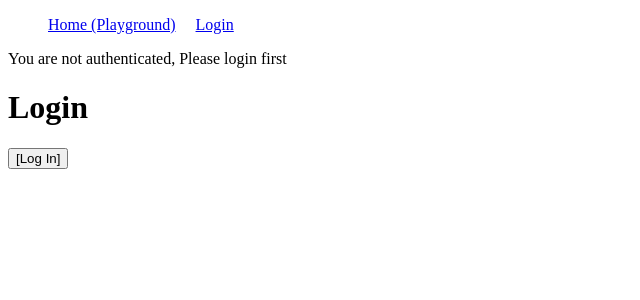
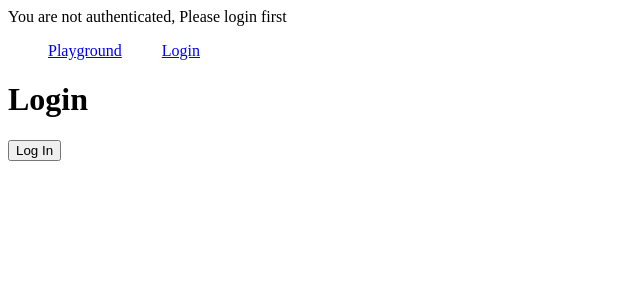
Before and after one commit to acciojob/code-playground-ManimehalaiAnandaraj, a React app: page /login in a window 1280 px wide. Shown: the top 300 px of the page, without its empty margins (0-640 px from the left). Built offline with nearby package versions, Linux system fonts and the light colour scheme.

Commit message:
Completed assignment

```diff
--- a/src/components/App.js
+++ b/src/components/App.js
@@ -1,4 +1,4 @@
-
+//import React from 'react';
 import React, { useState } from 'react';
 import { BrowserRouter as Router, Route, Routes, Link, Navigate } from 'react-router-dom';
 
@@ -17,14 +17,6 @@ const App = () => {
     <Router>
       <div className="main-container">
         <nav>
-          <ul style={{ display: 'flex', listStyle: 'none', gap: '20px' }}>
-            <li>
-              <Link to="/">Home (Playground)</Link>
-            </li>
-            <li>
-              <Link to="/login">Login</Link>
-            </li>
-          </ul>
           <div>
             {isAuthenticated ? (
               <>
@@ -35,6 +27,17 @@ const App = () => {
               <span>You are not authenticated, Please login first</span>
             )}
           </div>
+
+          <ul style={{ display: 'flex', listStyle: 'none', gap: '20px' }}>
+            <li>
+              <Link to="/">Playground</Link>
+            </li>
+            <br></br>
+            <li>
+              <Link to="/login">Login</Link>
+            </li>
+          </ul>
+
         </nav>
 
         <Routes>
@@ -70,6 +73,7 @@ const HomePage = () => {
     <div>
       <h1>Code Playground</h1>
       <p>Hi Welcome to Code playground</p>
+
     </div>
   );
 };
@@ -82,7 +86,7 @@ const LoginPage = ({ isAuthenticated, onLogin }) => {
   return (
     <div>
       <h1>Login</h1>
-      <button onClick={onLogin}>[Log In]</button>
+      <button onClick={onLogin}>Log In</button>
     </div>
   );
 };
```
